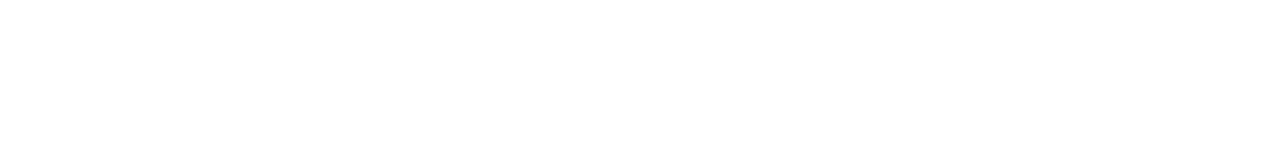
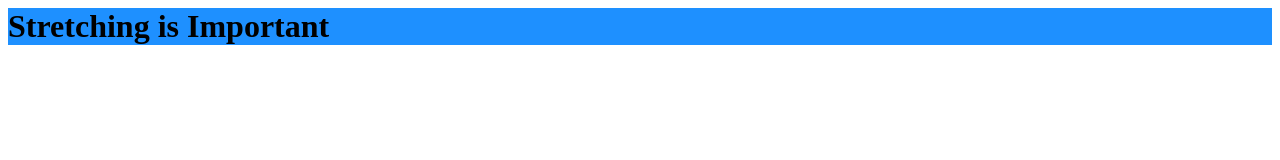
Before and after one commit to OrlandoTwoWheelDev/htmlcssstretch, a plain HTML site: page index.html in a window 1280 px wide. Drawn offline with Linux system fonts and the light colour scheme.

Commit message:
add title

```diff
--- a/index.html
+++ b/index.html
@@ -1,8 +1,10 @@
 <html>
   <head>
     <title>
-
+      HTML-CSS-Stretch
     </title>
+    <h1>Stretching is Important</h1>
+    <link rel="stylesheet" href="./styles.css">
   </head>
 
   <body>
--- /dev/null
+++ b/styles.css
@@ -0,0 +1,3 @@
+h1{
+  background-color: dodgerblue;
+}
```
